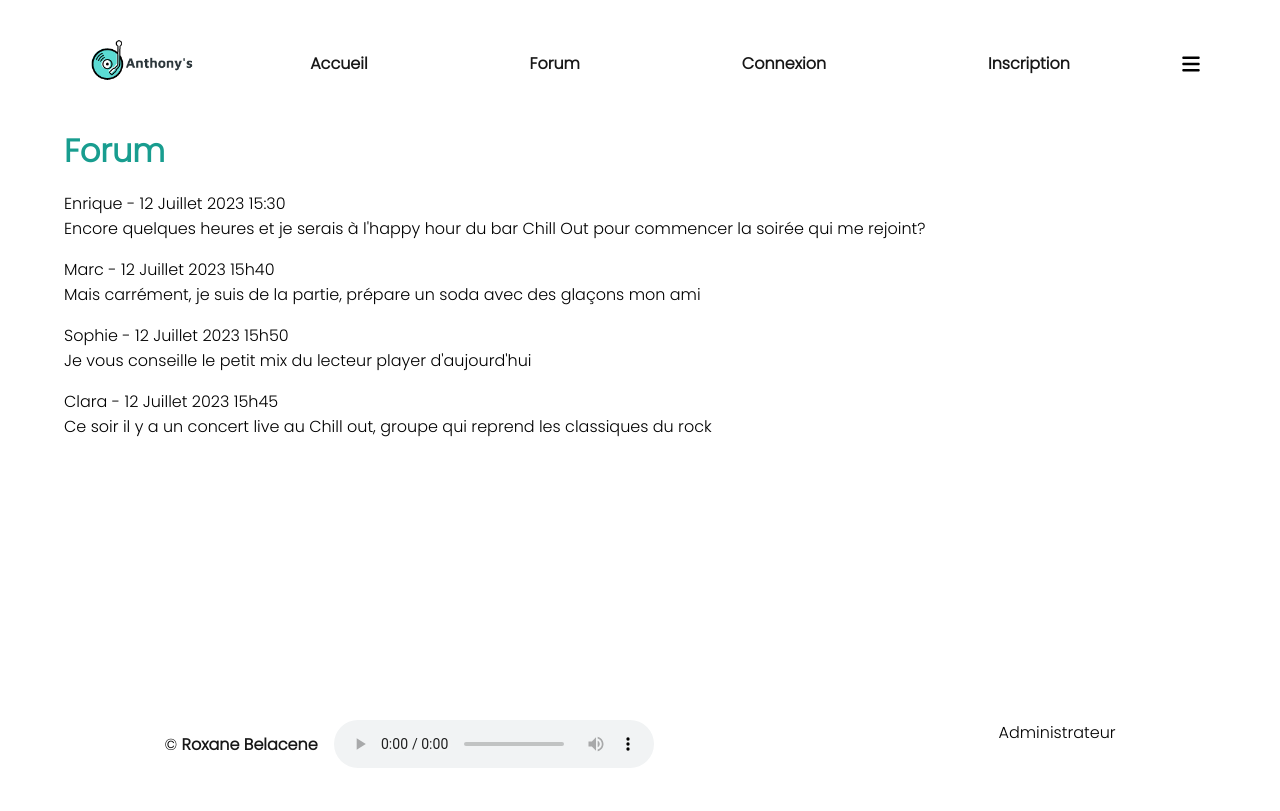
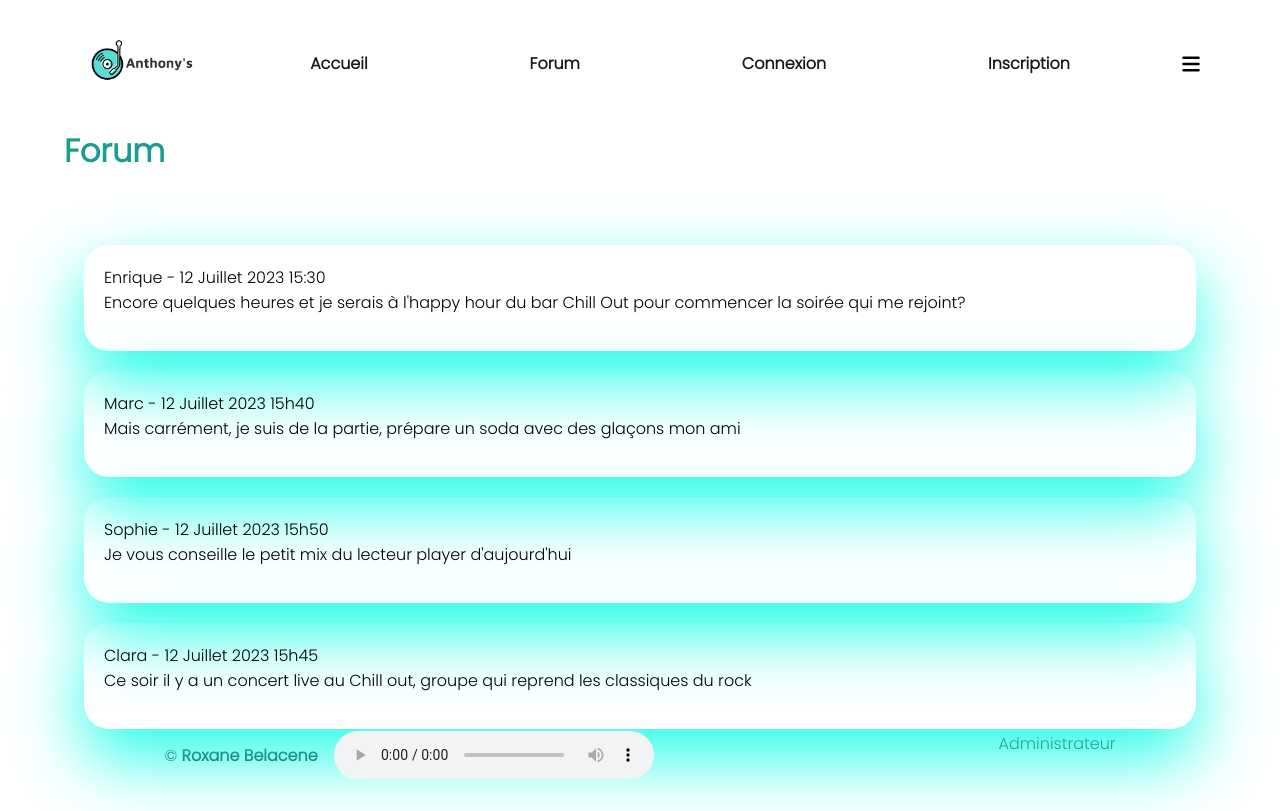
Before and after one commit to WildCodeSchool/2023-02-JS-RemoteFR-JSWizards-P3-Team-Hufflepuff, a React (Vite) app in the folder frontend/: page /forum in a window 1280 px wide. Built offline with nearby package versions, Linux system fonts and the light colour scheme.

Commit message:
css forum

```diff
--- a/frontend/src/App.css
+++ b/frontend/src/App.css
@@ -59,3 +59,19 @@ a:hover {
 h1 {
   color: var(--dark-secondary);
 }
+
+
+.box {
+  display: flex;
+  padding: 20px;
+  margin: 20px;
+  box-shadow:0 30px 70px 0px #25fde9;
+  border-radius: 25px;
+  flex-direction: column;
+  position:relative;
+  top: 50px;
+
+
+
+
+}
--- a/frontend/src/pages/Forum.jsx
+++ b/frontend/src/pages/Forum.jsx
@@ -3,9 +3,9 @@ import users from "../services/users";
 export default function Forum() {
   return (
     <>
-      <h1>Forum</h1>
+      <h1 className="title"> Forum</h1>
       {users.map((user) => (
-        <div key={user.id}>
+        <div className="box" key={user.id}>
           <div>
             {user.name} - <span>{user.date}</span>
           </div>
```
